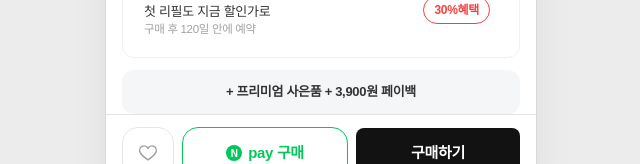
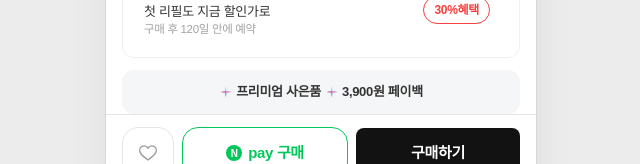
Before and after one commit to clae-dev/relay, a Next.js app: page /product/hera-cushion in a window 1280 px wide. Shown: the part 783-947 px from the top of the page, without its empty margins (319-959 px from the left). Built offline with nearby package versions, Linux system fonts and the light colour scheme; a web font is replaced by a local one.

Commit message:
사은품 안내문의 + 텍스트를 스파클 아이콘 이미지로 교체

```diff
--- a/src/app/product/[slug]/page.tsx
+++ b/src/app/product/[slug]/page.tsx
@@ -111,8 +111,13 @@ export default function ProductPage() {
           </span>
         </div>
 
-        <div className="mt-3 rounded-card bg-surface px-4 py-3 text-center text-[13px] font-semibold text-ink-soft">
-          + {product.giftLine}
+        <div className="mt-3 flex flex-wrap items-center justify-center gap-x-1 gap-y-1 rounded-card bg-surface px-4 py-3 text-center text-[13px] font-semibold text-ink-soft">
+          {product.giftLine.split(" + ").map((part, i) => (
+            <span key={i} className="inline-flex items-center gap-1">
+              <Image src="/icons/sparkle.png" alt="" width={13} height={13} />
+              {part}
+            </span>
+          ))}
         </div>
       </div>
 
```
Also changed, not shown: public/icons/sparkle.png (added).
